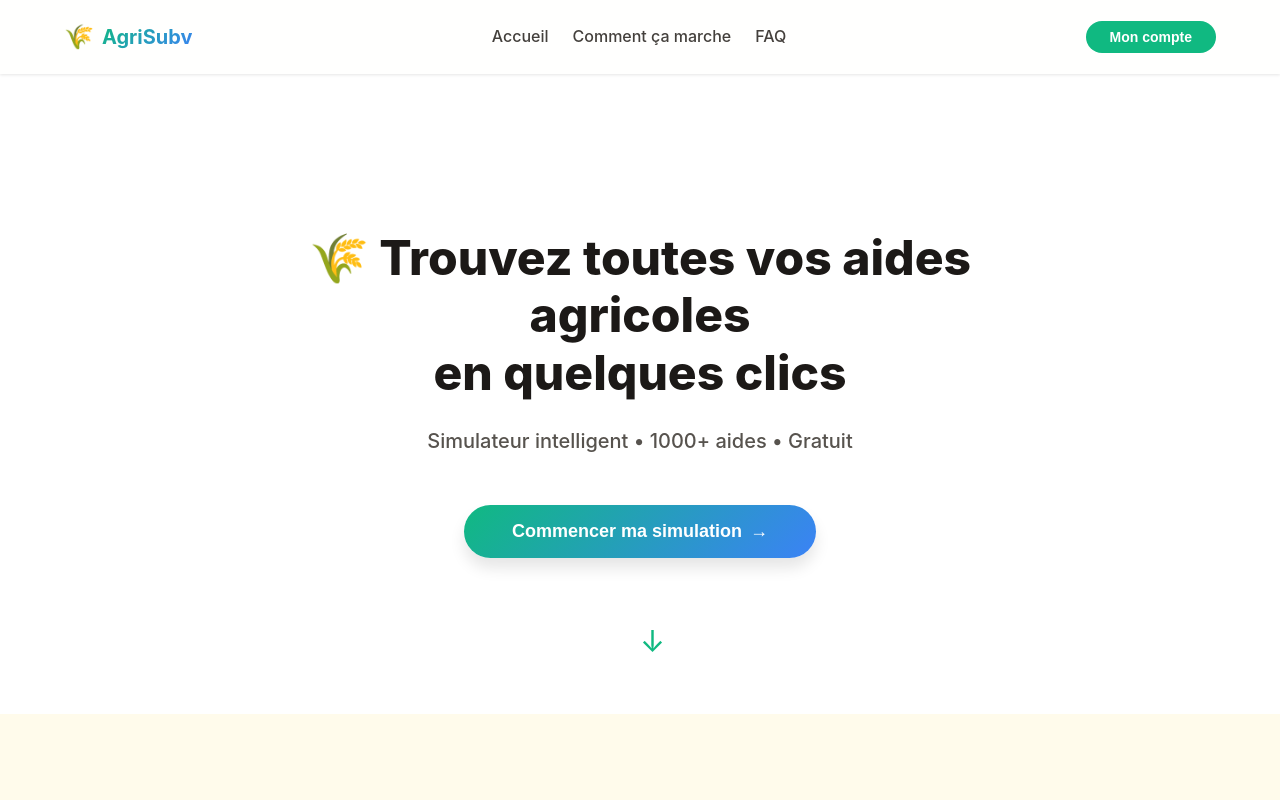
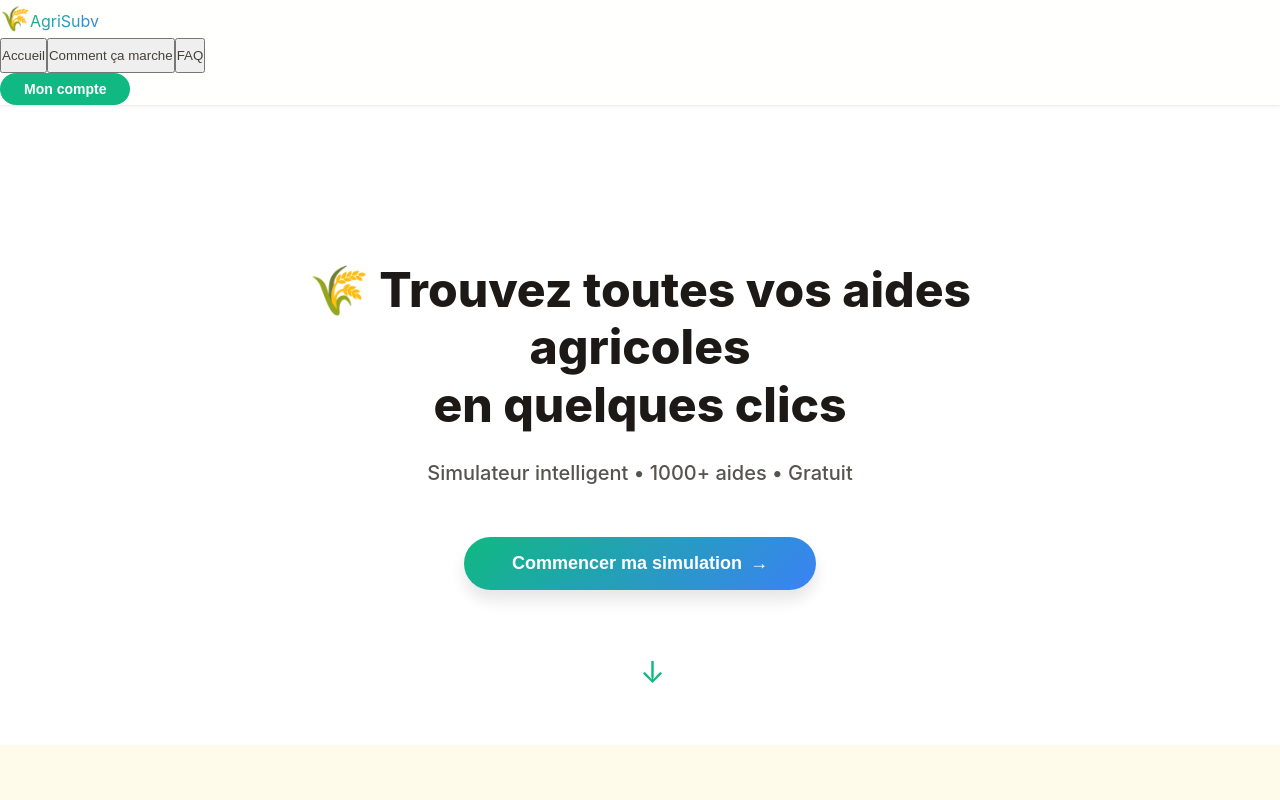
Before and after one commit to Laz0ne/agrisubv, a React (Vite) app in the folder frontend/: page / in a window 1280 px wide. Shown: the top 800 px of the page. Built offline with nearby package versions, Linux system fonts and the light colour scheme.

Commit message:
Refactor Header component for improved navigation

```diff
--- a/frontend/src/components/layout/Header.jsx
+++ b/frontend/src/components/layout/Header.jsx
@@ -2,21 +2,43 @@ import React from 'react';
 import './Header.css';
 
 export const Header = () => {
+  const scrollToSection = (sectionId) => {
+    const element = document.getElementById(sectionId);
+    if (element) {
+      element.scrollIntoView({ behavior: 'smooth', block: 'start' });
+    }
+  };
+
   return (
     <header className="header">
-      <div className="container">
-        <div className="header-content">
-          <div className="logo">
-            <span className="logo-icon">🌾</span>
-            <span className="logo-text">AgriSubv</span>
-          </div>
-          <nav className="nav">
-            <a href="#accueil" className="nav-link">Accueil</a>
-            <a href="#comment-ca-marche" className="nav-link">Comment ça marche</a>
-            <a href="#faq" className="nav-link">FAQ</a>
-          </nav>
-          <button className="btn-account">Mon compte</button>
+      <div className="header-container">
+        <div className="header-logo">
+          <span className="logo-icon">🌾</span>
+          <span className="logo-text">AgriSubv</span>
         </div>
+
+        <nav className="header-nav">
+          <button
+            className="nav-link"
+            onClick={() => window.scrollTo({ top: 0, behavior: 'smooth' })}
+          >
+            Accueil
+          </button>
+          <button
+            className="nav-link"
+            onClick={() => scrollToSection('comment-ca-marche')}
+          >
+            Comment ça marche
+          </button>
+          <button
+            className="nav-link"
+            onClick={() => scrollToSection('faq')}
+          >
+            FAQ
+          </button>
+        </nav>
+
+        <button className="btn-account">Mon compte</button>
       </div>
     </header>
   );
```
